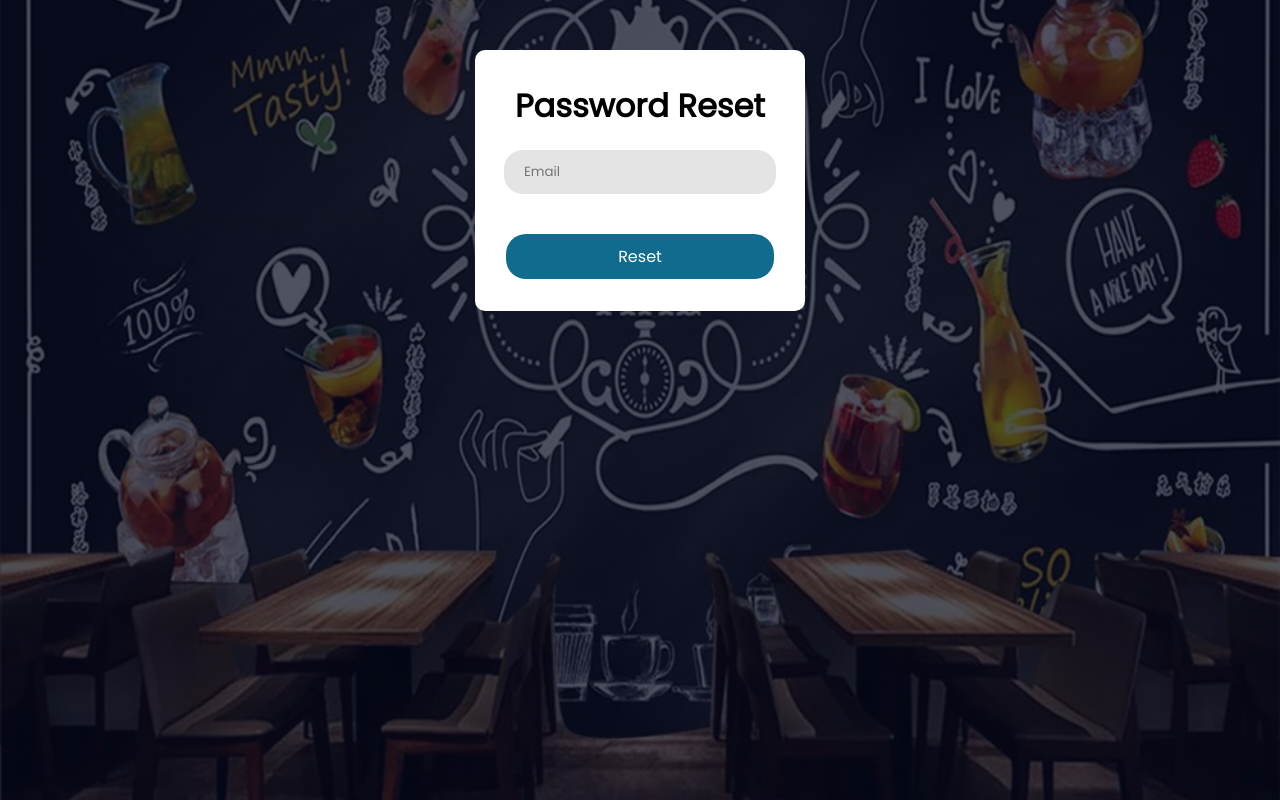
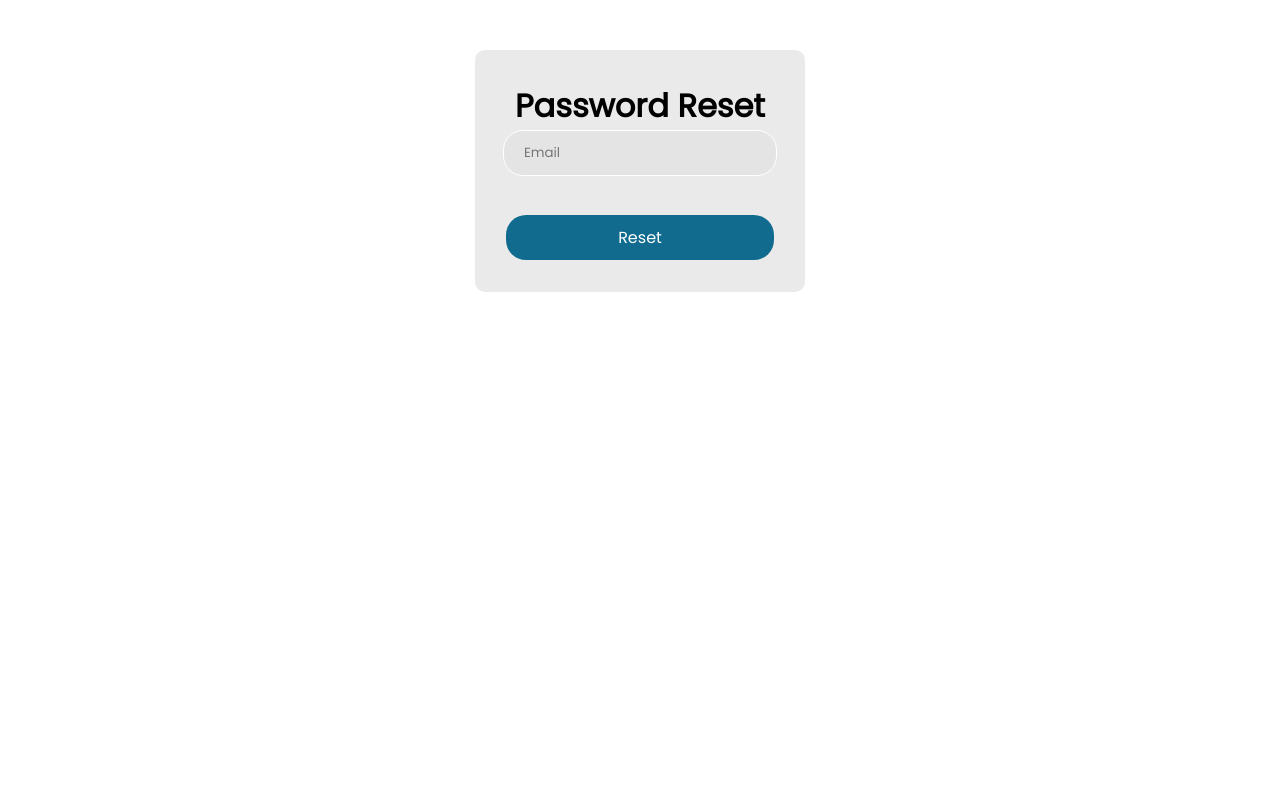
Before and after one commit to Razvan1502/Tehnologii-Web-Proiect, a PHP site: page /forgot.html in a window 1280 px wide. Run offline with PHP 8.4, Linux system fonts and the light colour scheme.

Commit message:
Update style2.css

```diff
--- a/style2.css
+++ b/style2.css
@@ -9,7 +9,7 @@
  body{
     min-height: 93vh;
     width: 100%;
-    background-image: linear-gradient(rgba(4,9,30,0.7), rgba(4,9,30,0.7)),url(images/bck.png);
+    background-color:#fff;
     background-position: center;
     background-size: cover;
     background-repeat: no-repeat;
@@ -22,16 +22,12 @@
     width: 330px;
     padding: 2rem 1rem;
     margin: 50px auto;
-    background-color:#fff;
+    background-color:#231e1e17;
     border-radius: 10px;
     text-align: center;
     box-shadow: 0 20px 35px rgba(0, 0, 0, 0,1);
  }
- h1{
-    font-size: 2rem;
-    color: black;
-    margin-bottom: 1.2rem;
- }
+
 
  form input{
     width: 92%;
```
